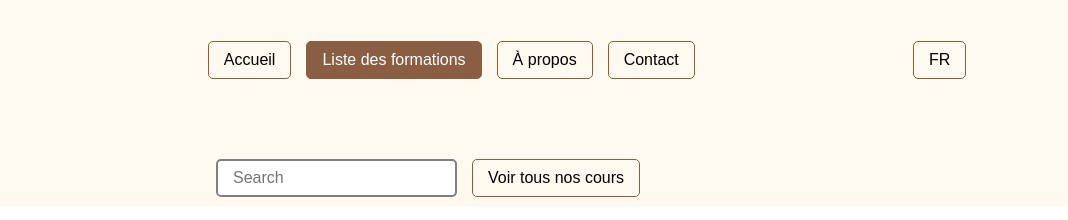
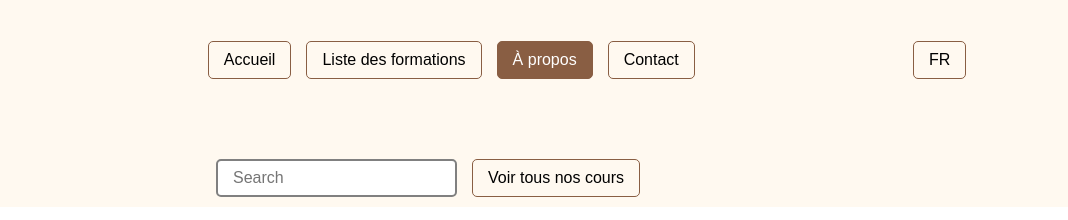
Before and after one commit to SlipNinja/accessibility_project_AFEC, a plain HTML site: page aboutus.html in a window 1280 px wide. Shown: the top 220 px of the page, 212-1280 px from the left. Drawn offline with Linux system fonts and the light colour scheme.

Commit message:
fix links in primary menu

```diff
--- a/aboutus.html
+++ b/aboutus.html
@@ -23,15 +23,10 @@
 					<ul class="flex">
 						<li><a href="index.html" class="button">Accueil</a></li>
 						<li>
-							<a
-								href="courses.html"
-								class="button"
-								aria-current="page"
-								>Liste des formations</a
-							>
+							<a href="courses.html" class="button">Liste des formations</a>
 						</li>
 						<li>
-							<a href="aboutus.html" class="button">À propos</a>
+							<a href="aboutus.html" class="button" aria-current="page">À propos</a>
 						</li>
 						<li>
 							<a href="contact.html" class="button">Contact</a>
```
Also changed, not shown: contact.html (+2 -2 lines).
